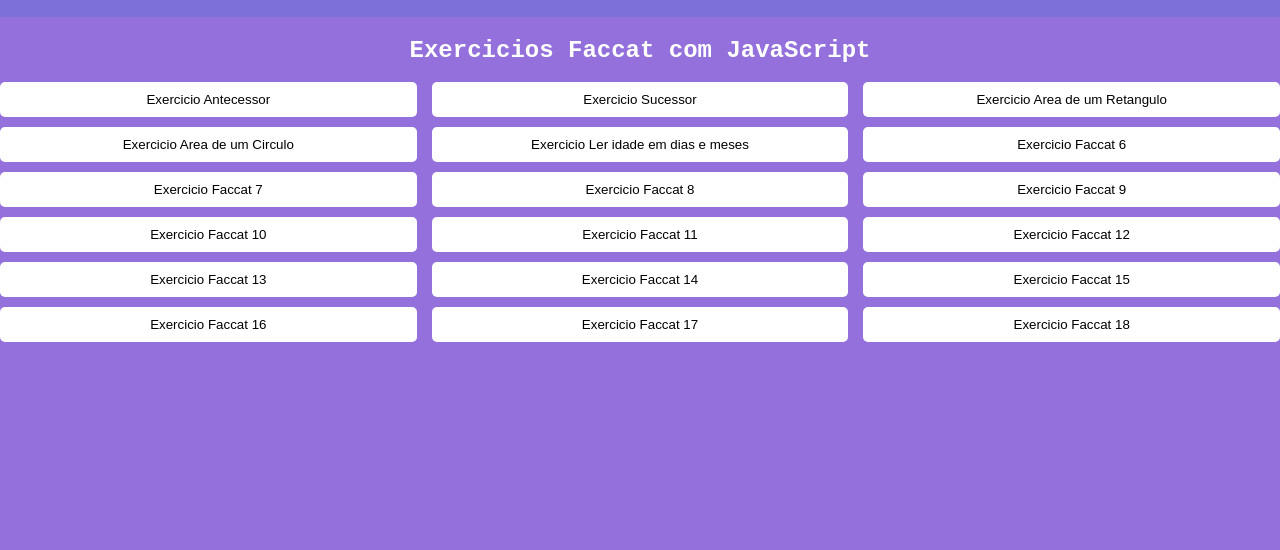
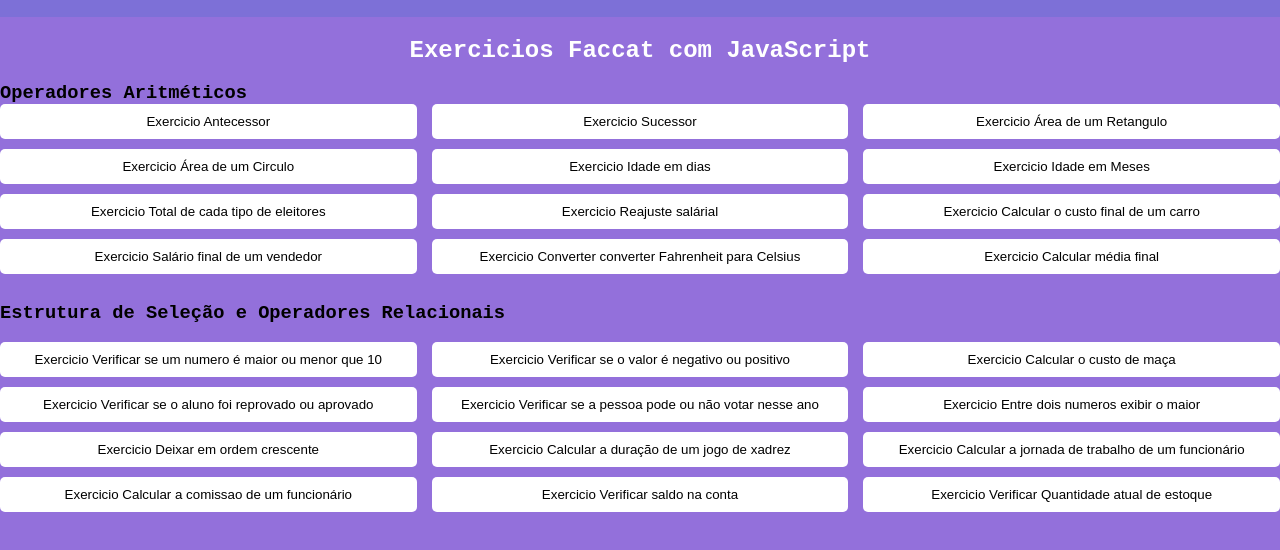
Before and after one commit to Kayk-Dev/Logica-de-Programa-o-FACCAT, a plain HTML site: page index.html in a window 1280 px wide. Shown: the part 50-600 px from the top of the page. Drawn offline with Linux system fonts and the light colour scheme; files that its build step writes are made by us from their sources.

Commit message:
Update index.html

```diff
--- a/index.html
+++ b/index.html
@@ -4,7 +4,7 @@
     <meta charset="UTF-8">
     <meta name="viewport" content="width=device-width, initial-scale=1.0">
     <title>EXERCICIOS FACCAT</title>
-    <link rel="stylesheet" href="style.css">
+    <link rel="stylesheet" href="/style/style.css">
 </head>
 <body class="bg font_familly">
 
@@ -16,7 +16,7 @@
             <li><a href="#" class="animar">###</a></li>
             <li><a href="#" class="animar">####</a></li>
           </ul>
-          <div class="hamburger-menu">
+          <div class="hamburger-menu" >
             <div class="line"></div>
             <div class="line"></div>
             <div class="line"></div>
@@ -29,26 +29,39 @@
 
     <h2>Exercicios Faccat com JavaScript</h2>
     <br>
-
+    <h3>Operadores Aritméticos</h3>
     <div class="botoes-container">
         <button class="botao1" onclick="antecessor()">Exercicio Antecessor</button>
         <button class="botao1" onclick="sucessor()">Exercicio Sucessor</button>
-        <button class="botao1" onclick="areaRetangulo()">Exercicio Area de um Retangulo</button>
-        <button class="botao1">Exercicio Area de um Circulo</button>
-        <button class="botao1">Exercicio Ler idade em dias e meses</button>
-        <button class="botao1">Exercicio Faccat 6</button>
-        <button class="botao1">Exercicio Faccat 7</button>
-        <button class="botao1">Exercicio Faccat 8</button>
-        <button class="botao1">Exercicio Faccat 9</button>
-        <button class="botao1">Exercicio Faccat 10</button>
-        <button class="botao1">Exercicio Faccat 11</button>
-        <button class="botao1">Exercicio Faccat 12</button>
-        <button class="botao1">Exercicio Faccat 13</button>
-        <button class="botao1">Exercicio Faccat 14</button>
-        <button class="botao1">Exercicio Faccat 15</button>
-        <button class="botao1">Exercicio Faccat 16</button>
-        <button class="botao1">Exercicio Faccat 17</button>
-        <button class="botao1">Exercicio Faccat 18</button>
+        <button class="botao1" onclick="areaRetangulo()">Exercicio Área de um Retangulo</button>
+        <button class="botao1" onclick="areaCirculo()">Exercicio Área de um Circulo</button>
+        <button class="botao1" onclick="idadeDias()">Exercicio Idade em dias</button>
+        <button class="botao1" onclick="idadeMeses()">Exercicio Idade em Meses</button>
+        <button class="botao1" onclick="eleitores()">Exercicio Total de cada tipo de eleitores</button>
+        <button class="botao1" onclick="calculoSalario()">Exercicio Reajuste salárial</button>
+        <button class="botao1" onclick="calcularCustoFinal()">Exercicio Calcular o custo final de um carro</button>
+        <button class="botao1" onclick="calcularSalarioFinal()">Exercicio Salário final de um vendedor</button>
+        <button class="botao1" onclick="converterFahrenheitParaCelsius()">Exercicio Converter converter Fahrenheit para Celsius</button>
+        <button class="botao1" onclick="calcularMediaFinal()">Exercicio Calcular média final</button>
+
+
+      </div>
+      <br>
+      <h3>Estrutura de Seleção e Operadores Relacionais</h3>
+      <br>
+      <div class="botoes-container">
+        <button class="botao1" onclick="verificarMaiorQueDez()">Exercicio Verificar se um numero é maior ou menor que 10</button>
+        <button class="botao1" onclick="verificarPositivoNegativo()">Exercicio Verificar se o valor é negativo ou positivo</button>
+        <button class="botao1" onclick="calcularCustoMaca()">Exercicio Calcular o custo de maça</button>
+        <button class="botao1" onclick="verificarAprovacao()">Exercicio Verificar se o aluno foi reprovado ou aprovado</button>
+        <button class="botao1" onclick="verificarVotacao()">Exercicio Verificar se a pessoa pode ou não votar nesse ano</button>
+        <button class="botao1" onclick="encontrarMaior()">Exercicio Entre dois numeros exibir o maior</button>
+        <button class="botao1" onclick="escreverEmOrdemCrescente()">Exercicio Deixar em ordem crescente</button>
+        <button class="botao1" onclick="calcularDuracaoJogo()">Exercicio Calcular a duração de um jogo de xadrez</button>
+        <button class="botao1" onclick="calcularSalarioTotal()">Exercicio Calcular a jornada de trabalho de um funcionário</button>
+        <button class="botao1" onclick="calcularSalarioComissao()">Exercicio Calcular a comissao de um funcionário</button>
+        <button class="botao1" onclick="calcularSaldoAtual()">Exercicio Verificar saldo na conta</button>
+        <button class="botao1" onclick="verificarCompraEstoque()">Exercicio Verificar Quantidade atual de estoque</button>
       </div>
 
     <script src="js/script.js"></script>
```
